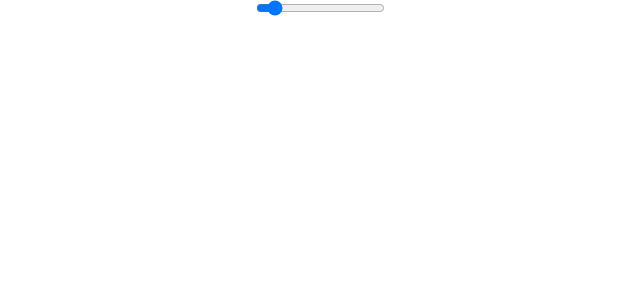
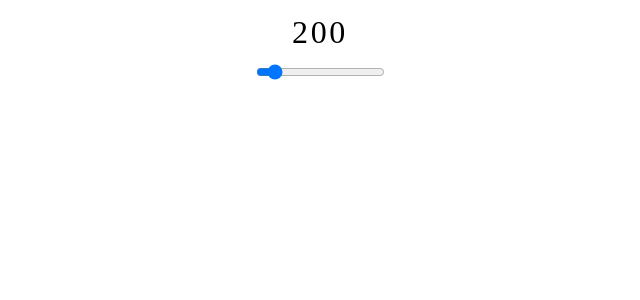
Before and after one commit to Tycalwayslove/record_vue, a Vue app in the folder vue_record_demo/: page /numbergrowwrap in a window 1280 px wide. Shown: the top 300 px of the page, without its empty margins (320-960 px from the left). Built offline with nearby package versions, Linux system fonts and the light colour scheme.

Commit message:
后面改动画效果。现在这样并没有达到想要的效果。

```diff
--- a/vue_record_demo/src/page/demo/NumberGrowWrap/NumberGrowWrap.vue
+++ b/vue_record_demo/src/page/demo/NumberGrowWrap/NumberGrowWrap.vue
@@ -1,6 +1,9 @@
 <template>
   <div class="number-grow-wrap">
-    <span :data-value="showValue" ref="numberGrow" class="number-grow" :data-time="showTime"></span>
+    <span :data-value="showValue"
+          ref="numberGrow"
+          class="number-grow"
+          :data-time="showTime"></span>
   </div>
 </template>
 <script>
@@ -31,8 +34,7 @@ export default {
       let _this = this;
       console.log(_this.time);
       let nowValue = _this.showValue;
-      let step = parseInt((nowValue * 10) / (_this.time * 1000));
-      // let step = parseInt((_this.value * 10) / (_this.time * 1000));
+      let step = parseInt((_this.value * 10) / (_this.time * 1000));
       let current = 0;
       let start = 0;
       let t = setInterval(() => {
```
